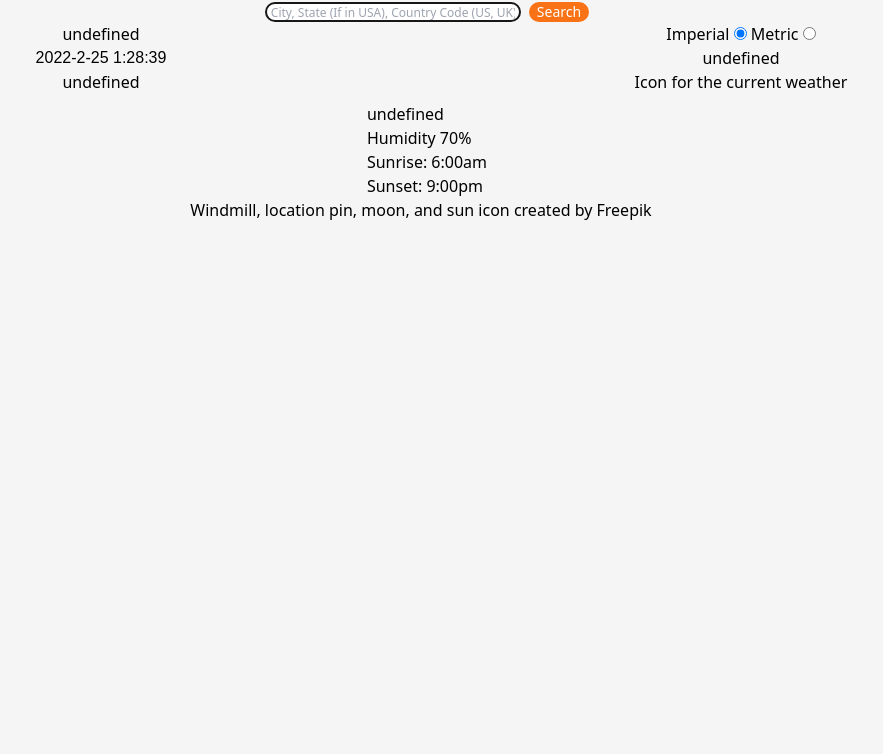
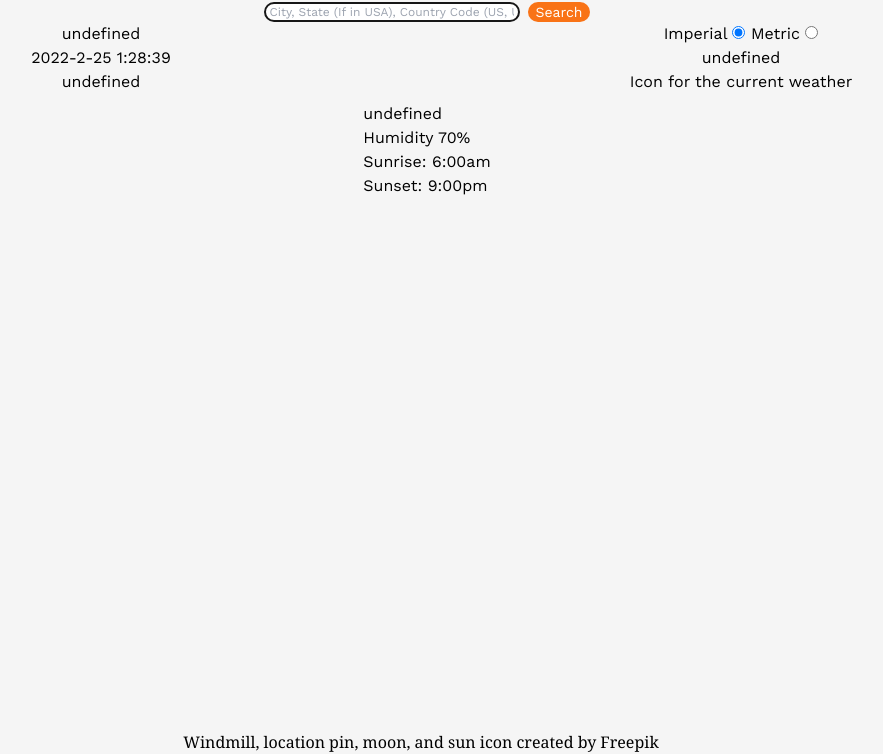
Before and after one commit to mitchelldirt/windmill-weather, a website built with Parcel: page src/index.html in a window 1280 px wide. Shown: the part 46-800 px from the top of the page, without its empty margins (219-1102 px from the left). Built offline with nearby package versions, Linux system fonts and the light colour scheme; no server answers.

Commit message:
fonts are updated. footer is on bottom of the page

```diff
--- a/src/index.html
+++ b/src/index.html
@@ -1,5 +1,5 @@
 <!DOCTYPE html>
-<html lang="en" class="">
+<html lang="en" class="font-worksans w-screen h-full">
 
 <head>
   <meta charset="UTF-8" />
@@ -9,7 +9,8 @@
   <link rel="stylesheet" href="input.css">
 </head>
 
-<body class="flex-col flex align-middle items-center justify-center bg-neutral-100 dark:bg-slate-800">
+<body class="min-h-screen m-0 relative bg-neutral-100 dark:bg-slate-800">
+  <main class=" flex items-center justify-center flex-col">
   <div>
     <button id="location"><img class="w-6 h-6" src="./assets/placeholder.png"
         alt="Location pin. Use to get current locations weather"></button>
@@ -31,7 +32,7 @@
   <section style="width: 100%;" class="flex">
     <div class="flex flex-col w-2/4 items-center">
       <p class="dark:text-white" id="city"></p>
-      <p class="dark:text-white font-std" id="dateTime">date and time</p>
+      <p class="dark:text-white font-worksans" id="dateTime">date and time</p>
       <p class="dark:text-white" id="weather"></p>
     </div>
     <div class="flex flex-col w-2/4 items-center">
@@ -54,12 +55,14 @@
     <p class="dark:text-white" id="sunrise">Sunrise: 6:00am</p>
     <p class="dark:text-white" id="sunset">Sunset: 9:00pm</p>
   </div>
-  <footer>
+</main>
+  <footer class="absolute left-0 text-center bottom-0 w-full">
     <div>
-      <p class="dark:text-white">Windmill, location pin, moon, and sun icon created by Freepik</p>
+      <p class="dark:text-white font-serif">Windmill, location pin, moon, and sun icon created by Freepik</p>
     </div>
   </footer>
   <script type="module" src="app.ts"></script>
+
 </body>
 
 </html>
--- a/src/input.css
+++ b/src/input.css
@@ -1,4 +1,5 @@
 @import url('https://fonts.googleapis.com/css2?family=Caveat:wght@400;500;600;700&display=swap');
+@import url('https://fonts.googleapis.com/css2?family=Work+Sans:ital,wght@0,400;0,500;0,600;0,700;0,800;0,900;1,400&display=swap');
 
 @tailwind base;
 @tailwind components;
--- a/tailwind.config.js
+++ b/tailwind.config.js
@@ -5,7 +5,7 @@ module.exports = {
     extend: {
       fontFamily: {
         custom: ['Caveat', 'sans-serif'],
-        std: ['EnceladusDemibold', 'sans-serif']
+        worksans: ['Work Sans', 'sans-serif']
       }
     },
   },
```
Also changed, not shown: dist/index.html, dist/output.css, src/assets/fonts/EnceladusDemibold.ttf (deleted), src/assets/fonts/WorkSans-Italic-VariableFont_wght.ttf (added), src/assets/fonts/WorkSans-VariableFont_wght.ttf (added), 5 other files.
